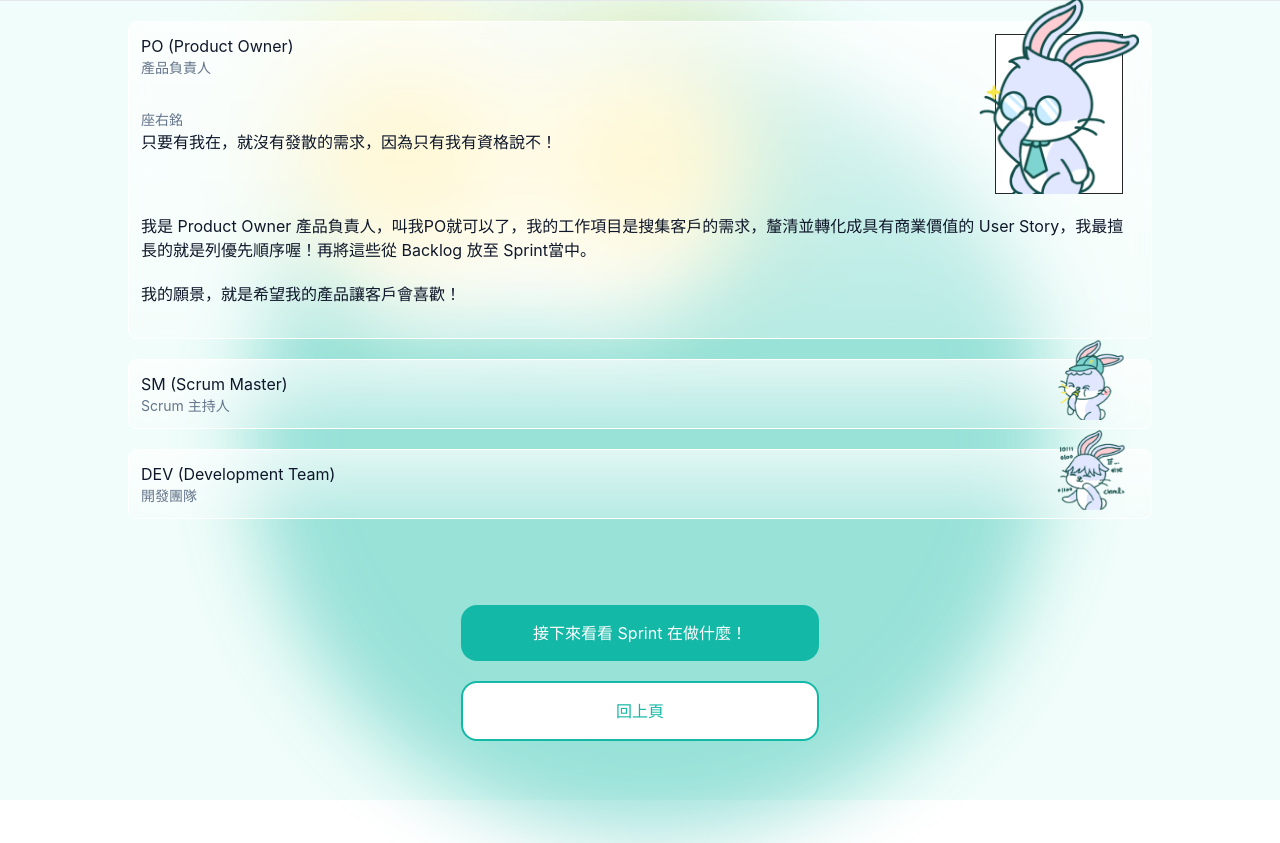
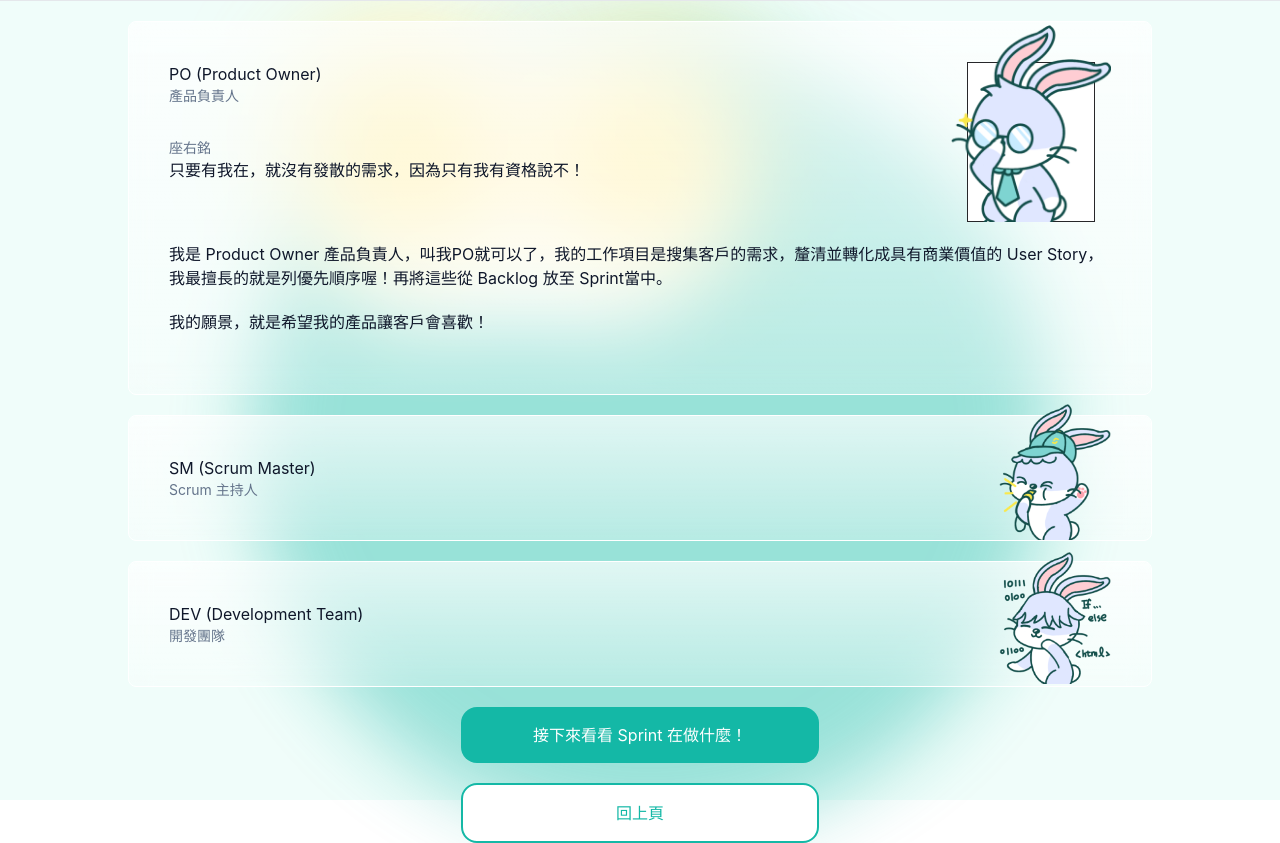
Before and after one commit to alphatero/f2e_scrum_frontend, a React (Create React App) app: page /introduction/role in a window 1280 px wide. Before the commit the page ends 801 px from the top, so only its background shows below. Built offline with nearby package versions, Linux system fonts and the light colour scheme.

Commit message:
update: 調整 BlurBlockBg 元件的間距與受影響的頁面 px 數值

```diff
--- a/src/components/BlurBlockBg.jsx
+++ b/src/components/BlurBlockBg.jsx
@@ -12,7 +12,7 @@ export function BlurBlockBg(props) {
 
   return (
     <div className={clsx(
-      'w-full max-w-5xl border border-white p-3 mx-auto',
+      'w-full max-w-5xl border border-white p-5 md:p-10 mx-auto',
       'bg-gradient-to-b from-white/70 to-white/30 bg-clip-padding bg-opacity-70',
       'backdrop-filter',
       className,
--- a/src/components/introduction/IntroductionLayout.jsx
+++ b/src/components/introduction/IntroductionLayout.jsx
@@ -46,7 +46,7 @@ export function IntroductionLayout({ info }) {
       </div>
       <BlurBlockBg styleType="BlurBlockA">
         <div className={clsx('flex flex-col', 'justify-between items-center space-y-4 py-4')}>
-          <article className="flex flex-col px-5">
+          <article className="flex flex-col">
             {titles.map((title) => (
               <p key={`title_${title.id}`} className="font-bold text-lg md:text-2xl">
                 {title.content}
--- a/src/views/introduction/ProductBacklog.jsx
+++ b/src/views/introduction/ProductBacklog.jsx
@@ -37,7 +37,7 @@ export function IntroProductBacklog() {
       </div>
       <BlurBlockBg styleType="BlurBlockA">
         <div className={clsx('flex flex-col', 'justify-between items-center space-y-4 py-4')}>
-          <article className="flex flex-col px-5">
+          <article className="flex flex-col">
             <div className="">
               <Tag text={tagText} type="hint" />
             </div>
--- a/src/views/introduction/Role.jsx
+++ b/src/views/introduction/Role.jsx
@@ -39,7 +39,7 @@ function Child({ card, openState }) {
           </div>
         </div>
         <div className="flex-none">
-          <div className={clsx('relative', openState ? 'w-40 h-40' : 'w-24')}>
+          <div className={clsx('relative', openState ? 'w-40 h-40' : 'w-24 md:w-28')}>
             {
               openState && (
                 <div className={clsx(
@@ -54,7 +54,8 @@ function Child({ card, openState }) {
               className={clsx(
                 'absolute m-auto inset-x-0 bottom-0',
                 'transition duration-1000 ease-linear',
-                openState ? 'w-40' : 'top-2 h-20',
+                'md:w-full md:h-auto',
+                openState ? 'w-40' : 'top-4 h-20',
               )}
               alt={card.title}
               src={card.img}
--- a/src/views/introduction/SprintPoint.jsx
+++ b/src/views/introduction/SprintPoint.jsx
@@ -42,7 +42,7 @@ export function IntroSprintPoint() {
           'h-full space-y-4 py-4',
         )}
         >
-          <article className="relative flex flex-col px-5">
+          <article className="relative flex flex-col">
             <div className="absolute right-3">
               <img
                 className=""
```
